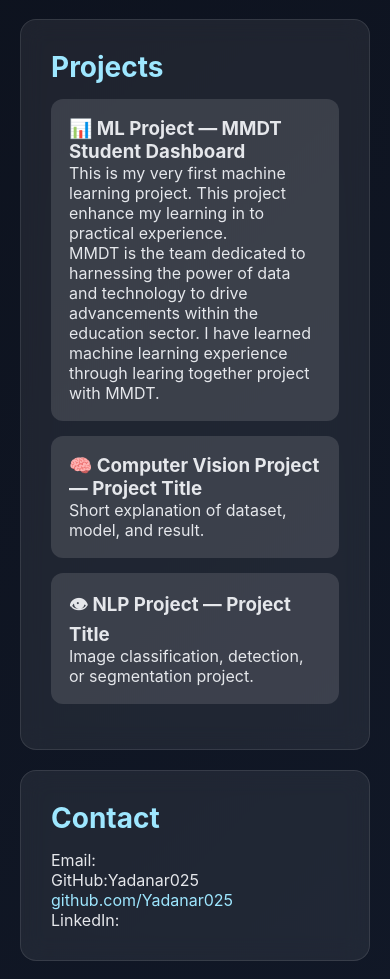
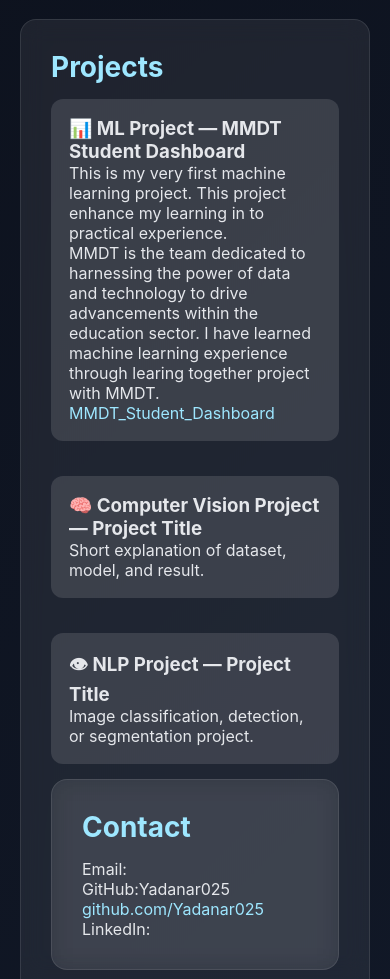
Before and after one commit to Yadanar025/Yadanar025.github.io, a plain HTML site: page index.html in a window 390 px wide. Shown: the part 1072-2051 px from the top of the page. Drawn offline with Linux system fonts and the light colour scheme.

Commit message:
Refactor project section into a grid layout

```diff
--- a/index.html
+++ b/index.html
@@ -87,6 +87,17 @@
       color: #9ee7ff;
       text-decoration: none;
     }
+    .projects-row {
+      display: grid;
+      grid-template-columns: 1fr 1fr;
+      gap: 20px;
+    }
+
+@media (max-width: 768px) {
+  .projects-row {
+    grid-template-columns: 1fr;
+  }
+}
   </style>
 </head>
 
@@ -129,11 +140,12 @@
 
     <div class="card projects">
       <h2>Projects</h2>
-
+      <div class="projects-row">
         <div class="project">
           <h3>📊 ML Project — MMDT Student Dashboard</h3>
           <p>This is my very first machine learning project. This project enhance my learning in to practical experience. </p>
           <p>MMDT is the team dedicated to harnessing the power of data and technology to drive advancements within the education sector. I have learned machine learning experience through learing together project with MMDT. </p>
+          <p> <a href="https://github.com/Myanmar-Data-Tech/MMDT_stu_dashboard" target="_blank">MMDT_Student_Dashboard</a></p>
         </div>
 
         <div class="project">
```
Lines whose indentation alone changed are shown as unchanged.
